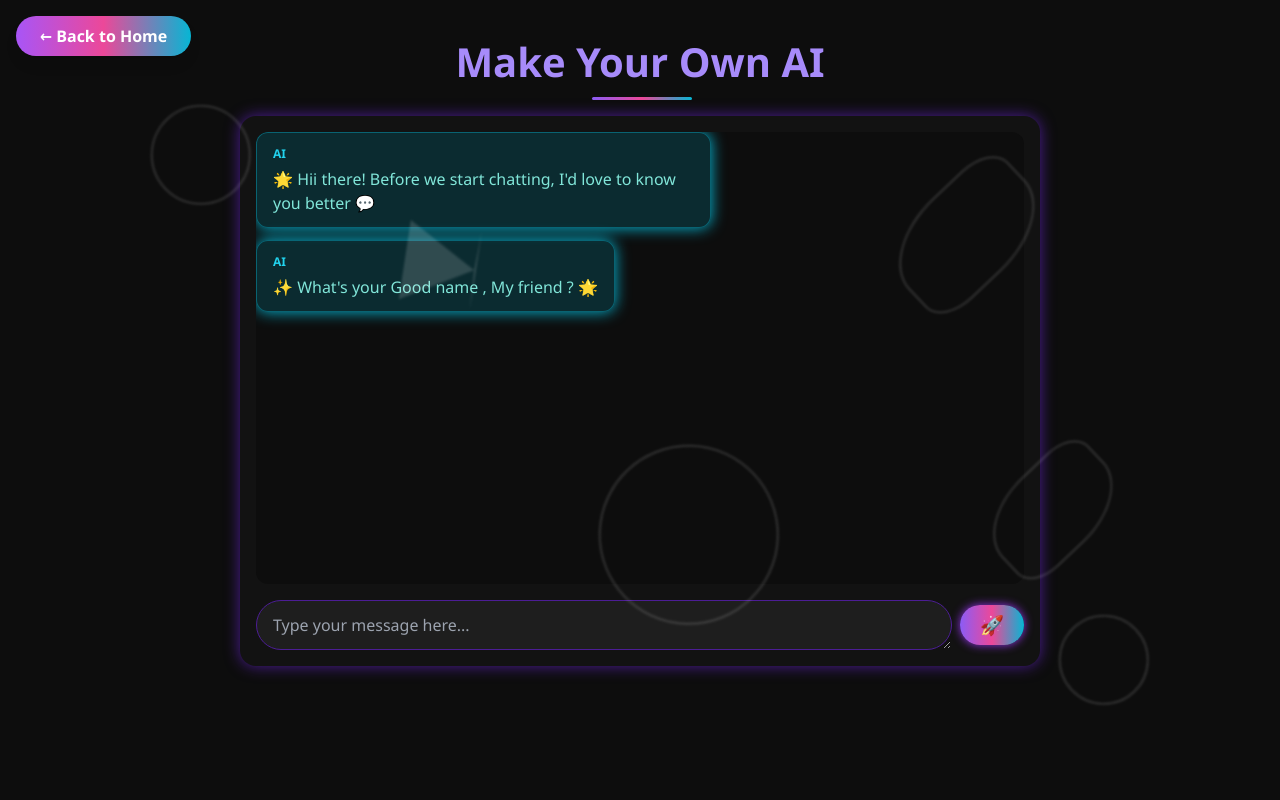
After one commit to YogyashriPatil/chat-to-AI-PDF-build-own-AI, a Django app: page /aboutinfo/ in a window 1280 px wide. The commit adds this page. Run offline with Django 5.2, Linux system fonts and the light colour scheme; some libraries are stand-ins or nearby versions.

Commit message:
Implement the rag feature

```diff
--- a/app1/urls.py
+++ b/app1/urls.py
@@ -14,5 +14,6 @@ urlpatterns = [
     path('chattopdf/', views.chattopdf, name='chattopdf'),
     path('builtownai/', views.builtownai, name='builtownai'),
     path('aboutus/', views.aboutus,name="aboutus"),
+    path('aboutinfo/', views.aboutinfo,name="aboutinfo"),
     # path('home/', views.home, name='home'),
 ]
--- a/app1/views.py
+++ b/app1/views.py
@@ -11,7 +11,14 @@ from django.contrib.auth.decorators import login_required
 from .forms import FileUploadForm
 from django.conf import settings
 from shutil import copyfile
-import os
+import os,json
+from langchain_text_splitters import RecursiveCharacterTextSplitter
+from langchain_community.document_loaders import PyPDFLoader
+from pathlib import Path
+from langchain_mistralai import MistralAIEmbeddings
+from qdrant_client import QdrantClient
+from langchain_qdrant import QdrantVectorStore
+
 # Create your views here.
 def home(request):
     user_email = request.COOKIES.get('user_email', None)  # Retrieve cookie
@@ -48,9 +55,18 @@ def chattoai(request):
 
     # return render(request, 'chattoai.html')
 
+def aboutinfo(request):
+    return render(request, 'aboutinfo.html')
 # @login_required(login_url='signin')
+@csrf_exempt
 def builtownai(request):
-
+    if request.method == 'POST':
+        data = json.loads(request.body)
+        responses = data.get('responses', '')
+        print("Received responses:", responses)
+        # return render(request, "builtownai.html")
+        return JsonResponse({'status': 'success', 'message': 'Responses received'})
+    return JsonResponse({'status': 'error', 'message': 'Invalid request'})
     api_key=config('BUILT_OWN_AI')
     client=Client(api_key=api_key)
     system_prompt="Your an AI assistant that work on the following detail. You always talk with the emojis and the behave like professional teacher"+str(request.POST.get('first_message'))
@@ -70,16 +86,69 @@ def builtownai(request):
 
 # @login_required(login_url='signin')
 def chattopdf(request):
-    if request.method == 'POST':
+    # if request.method == 'POST':
+    file = request.FILES.get('file')  # Check for uploaded file
+    message = request.POST.get('message')
+
+    if file:
         uploaded_file = request.FILES['file']  # 'file' is the name attribute of the input in your form
         file_path = os.path.join(settings.MEDIA_ROOT, uploaded_file.name)
         print(f"Saving file to: {file_path}")
-
+        file_name = uploaded_file.name
+        print(file_name)
         with open(file_path, 'wb+') as destination:
             for chunk in uploaded_file.chunks():
                 destination.write(chunk)
 
-        return render(request, 'upload.html', {'message': 'File uploaded successfully!'})
+        api_key=config('CHAT_TO_AI')
+        media_path = Path("E:/final wtl project/talktoai/media")
+        pdf_path= media_path / file_name;
+        print(pdf_path)
+
+        loader=PyPDFLoader(file_path=pdf_path)
+        docs=loader.load()
+        # print(docs[0])
+
+        text_spiltter=RecursiveCharacterTextSplitter(
+             chunk_size=1000,
+             chunk_overlap=200,
+        )
+        split_docs=text_spiltter.split_documents(documents=docs)
+
+        try:
+            api_key =config("MISTRAL_API_KEY")
+            model = "mistral-embed"
+            embedder = MistralAIEmbeddings(
+                model=model,
+                api_key=api_key
+            )
+            vector_Store=QdrantVectorStore.from_documents(
+                collection_name="talk_to_pdf",
+                url="http://localhost:6333",
+                embedding=embedder,
+                documents=[]
+            )
+            vector_Store.add_documents(split_docs)
+            print("Injection done")
+            search_result=vector_Store.similarity_search(
+                query="State a human right commision"
+            )
+            print("Search result",search_result)
+
+
+        except Exception as e:
+            print("Error creating embeddings:", e)
+
+    if message:
+        # try:
+        #     search_results = vector_store.similarity_search(query=message, k=3)  # Top 3 results
+        #     context = " ".join([doc.page_content for doc in search_results])  # Combine results
+
+        #      # Use a language model to generate an answer
+        print("Received message:", message)
+        # response_data['message'] = message
+
+    return render(request, 'upload.html', {'message': 'File uploaded successfully!'})
 
     return render(request, 'upload.html')
 
@@ -179,7 +248,6 @@ def signup(request):
 
     return render(request, 'signup.html')
 
-
 # @login_required(login_url='signin')
 def aboutus(request):
     return render(request, 'aboutus.html')
--- /dev/null
+++ b/docker_compose.yml
@@ -0,0 +1,5 @@
+services:
+  qdrant:
+    image: qdrant/qdrant
+    ports:
+       - 6333:6333
--- /dev/null
+++ b/template/aboutinfo.html
@@ -0,0 +1,398 @@
+<!DOCTYPE html>
+<html lang="en">
+<head>
+  <meta charset="UTF-8" />
+  <meta name="viewport" content="width=device-width, initial-scale=1" />
+  <title>Talk to AI</title>
+  <script src="https://cdn.tailwindcss.com"></script>
+  <style>
+    body {
+      margin: 0;
+      font-family: 'Segoe UI', Tahoma, Geneva, Verdana, sans-serif;
+      background-color: #000;
+      color: #fff;
+      overflow: hidden;
+      height: 100vh;
+      display: flex;
+    }
+
+    main {
+      flex-grow: 1;
+      display: flex;
+      flex-direction: column;
+      justify-content: flex-start;
+      align-items: center;
+      padding: 2rem;
+      position: relative;
+      overflow: hidden;
+      background: #0d0d0d;
+      color: #e0e0e0;
+      width: 100%;
+    }
+
+    header {
+      font-size: 2.5rem;
+      font-weight: 700;
+      color: #a78bfa;
+      margin-bottom: 1.5rem;
+      text-align: center;
+      position: relative;
+      user-select: none;
+    }
+
+    header::after {
+      content: '';
+      position: absolute;
+      left: 50%;
+      bottom: -8px;
+      width: 100px;
+      height: 3px;
+      background: linear-gradient(90deg, #8b5cf6, #ec4899, #06b6d4);
+      transform: translateX(-50%);
+      border-radius: 2px;
+      animation: moveLine 3s linear infinite;
+    }
+
+    @keyframes moveLine {
+      0% { transform: translateX(-50%) translateX(0); }
+      50% { transform: translateX(-50%) translateX(5px); }
+      100% { transform: translateX(-50%) translateX(0); }
+    }
+
+    #chat-container {
+      width: 100%;
+      max-width: 800px;
+      height: 550px;
+      background: #121212;
+      border-radius: 16px;
+      box-shadow: 0 0 15px #4c1d95;
+      display: flex;
+      flex-direction: column;
+      padding: 1rem;
+      user-select: none;
+    }
+
+    #messages {
+      flex-grow: 1;
+      overflow-y: auto;
+      padding-right: 10px;
+      margin-bottom: 1rem;
+      border-radius: 12px;
+      background-color: #0d0d0d;
+      display: flex;
+      flex-direction: column;
+      gap: 0.75rem;
+    }
+
+    #messages::-webkit-scrollbar {
+      width: 8px;
+    }
+
+    #messages::-webkit-scrollbar-thumb {
+      background-color: #9333ea;
+      border-radius: 8px;
+    }
+
+    .message {
+      max-width: 60%;
+      padding: 0.75rem 1rem;
+      border-radius: 12px;
+      font-size: 1rem;
+      position: relative;
+      animation: fadeInUp 0.4s ease forwards;
+      display: inline-block;
+      word-wrap: break-word;
+    }
+
+    @keyframes fadeInUp {
+      0% {opacity: 0; transform: translateY(15px);}
+      100% {opacity: 1; transform: translateY(0);}
+    }
+
+    .user-message {
+      background: rgba(147, 51, 234, 0.25);
+      border: 1px solid rgba(147, 51, 234, 0.5);
+      color: #984ee8;
+      align-self: flex-end;
+      box-shadow: 0 0 15px #9333ea;
+      text-align: right;
+    }
+
+    .user-message p:first-child {
+      font-weight: 600;
+      font-size: 0.75rem;
+      margin-bottom: 0.25rem;
+      color: #c084fc;
+    }
+
+    .bot-message {
+      background: rgba(6, 182, 212, 0.18);
+      border: 1px solid rgba(6, 182, 212, 0.4);
+      color: #81e6d9;
+      align-self: flex-start;
+      box-shadow: 0 0 15px #06b6d4;
+      text-align: left;
+    }
+
+    .bot-message p:first-child {
+      font-weight: 600;
+      font-size: 0.75rem;
+      margin-bottom: 0.25rem;
+      color: #22d3ee;
+    }
+
+    #input-area {
+      display: flex;
+      gap: 0.5rem;
+      align-items: center;
+    }
+
+    #user-input {
+      flex-grow: 1;
+      padding: 0.75rem 1rem;
+      border-radius: 9999px;
+      border: 1px solid #4c1d95;
+      background-color: #1e1e1e;
+      color: #ddd;
+      font-size: 1rem;
+      min-height: 40px;
+      max-height: 100px;
+      overflow-y: hidden;
+    }
+
+    #send-btn {
+      background: linear-gradient(90deg, #8b5cf6, #ec4899, #06b6d4);
+      color: white;
+      font-weight: 700;
+      border-radius: 9999px;
+      padding: 0 1.25rem;
+      cursor: pointer;
+      box-shadow: 0 0 10px #9333ea;
+      font-size: 1.2rem;
+      min-width: 48px;
+      height: 40px;
+    }
+
+    .shape {
+      position: fixed;
+      border: 2px solid rgba(255 255 255 / 0.15);
+      border-radius: 50%;
+      filter: blur(1px);
+      animation: floaty 20s ease-in-out infinite alternate;
+      z-index: 5;
+    }
+
+    .shape.triangle {
+      width: 0;
+      height: 0;
+      border-left: 40px solid transparent;
+      border-right: 40px solid transparent;
+      border-bottom: 70px solid rgba(255 255 255 / 0.15);
+      border-radius: 0;
+      animation: floaty 25s ease-in-out infinite alternate;
+    }
+
+    .shape.ellipse {
+      border-radius: 50% 25%;
+    }
+
+    @keyframes floaty {
+      0%   { transform: translate(0, 0) rotate(0deg); }
+      50%  { transform: translate(30px, -20px) rotate(180deg); }
+      100% { transform: translate(0, 0) rotate(360deg); }
+    }
+  </style>
+</head>
+<body>
+  <a href="{% url 'home' %}" class="fixed top-4 left-4 z-50 bg-gradient-to-r from-purple-500 via-pink-500 to-cyan-500 text-white font-bold py-2 px-6 rounded-full shadow-lg hover:shadow-pink-500 transition duration-300">
+    ← Back to Home
+  </a>
+
+  <main>
+    <header>Make Your Own AI</header>
+    <section id="chat-container">
+      <div id="messages"></div>
+      <div id="input-area">
+        <textarea id="user-input" placeholder="Type your message here..." autocomplete="off" spellcheck="false" rows="1"></textarea>
+        <button id="send-btn" title="Send message">🚀</button>
+      </div>
+    </section>
+  </main>
+
+  <!-- Floating shapes -->
+  <div class="shape" style="top: 15%; left: 10%; width: 100px; height: 100px;"></div>
+  <div class="shape ellipse" style="top: 60%; left: 75%; width: 140px; height: 90px;"></div>
+  <div class="shape" style="bottom: 20%; left: 45%; width: 180px; height: 180px;"></div>
+  <div class="shape triangle" style="top: 30%; left: 30%;"></div>
+  <div class="shape" style="bottom: 10%; right: 12%; width: 90px; height: 90px;"></div>
+  <div class="shape ellipse" style="top: 25%; right: 20%; width: 160px; height: 100px;"></div>
+
+  <!-- JS -->
+  <script>
+    const messages = document.getElementById('messages');
+    const input = document.getElementById('user-input');
+    const sendBtn = document.getElementById('send-btn');
+    // Clear persona data on page reload
+    let persona = null;
+    localStorage.removeItem('persona'); // Clear persona from localStorage on reload
+
+    // let persona = JSON.parse(localStorage.getItem('persona')) || null;
+    let personaStep = 0;
+    const personaQuestions = [
+      {
+        key: 'name',
+        question: "✨ What's your Good name , My friend ? 🌟",
+        praise: name => `Aww, ${name} is such a beautiful name! So glad you're here 💖`
+      },
+      {
+        key: 'age',
+        question: "🎈 Just wondering — how young are you? (Age is just a number!) 😉",
+        praise: age => `${age}? You're at such a vibrant and exciting stage of life! 🌈`
+      },
+      {
+        key: 'gender',
+        question: "🧸 What gender do you identify with, my awesome friend? 🌼",
+        praise: gender => `Thank you for sharing that with me! You shine just the way you are ✨`
+      },
+      {
+        key: 'likes',
+        question: "🌟 Tell me some things you *absolutely love* doing or are passionate about! 🎨🎧📚",
+        praise: likes => `Omg! ${likes} sound super cool! We totally need to talk more about that 😍`
+      },
+      {
+        key: 'nature',
+        question: "💫 Lastly, how would you describe your nature? Are you chill, energetic, curious? 😊",
+        praise: nature => `Being ${nature} is truly special. You're one-of-a-kind! 🌟`
+      }
+    ];
+    let tempPersona = {};
+    let allResponses = ''; // Variable to store all responses as a string
+    let askingPersonaChoice = false;
+
+    function appendMessage(text, sender = 'user') {
+      const msgDiv = document.createElement('div');
+      msgDiv.classList.add('message');
+      msgDiv.classList.add(sender === 'user' ? 'user-message' : 'bot-message');
+      msgDiv.innerHTML = `<p>${sender === 'user' ? 'You' : 'AI'}</p><p>${text}</p>`;
+      messages.appendChild(msgDiv);
+      messages.scrollTop = messages.scrollHeight;
+    }
+
+    function startPersonaSetup() {
+      persona = null;
+      tempPersona = {};
+      personaStep = 0;
+    //   localStorage.removeItem('persona');
+      appendMessage("✨ Let's build your new awesome persona!", 'bot');
+      setTimeout(() => appendMessage(personaQuestions[0].question, 'bot'), 800);
+    }
+    function sendAllResponsesToBuiltownai() {
+        fetch('/builtownai/', {
+        method: 'POST',
+        headers: {
+            'Content-Type': 'application/json'
+        },
+        body: JSON.stringify({ responses: allResponses })
+        })
+        .then(response => {
+            if (response.ok) {
+                console.log("Responses sent successfully!");
+                appendMessage("🎉 Your responses have been submitted to BuiltownAI!", 'bot');
+                // sendAllResponsesToBuiltownai();
+                 // Redirect to builtownai.html
+                // setTimeout(() => {
+                // window.location.href = '/builtownai.html';
+                // }, 2000);
+            } else {
+            appendMessage("⚠️ Failed to send responses. Please try again later.", 'bot');
+            }
+        })
+        .catch(error => {
+            console.error("Error sending responses:", error);
+            appendMessage("⚠️ An error occurred while sending responses.", 'bot');
+        });
+    }
+
+
+    function botReply(userText) {
+      if (askingPersonaChoice) {
+        const lower = userText.toLowerCase();
+        if (lower.includes('yes')) {
+          appendMessage(`Yay! Welcome back, ${persona.name} 🥳 Let’s continue right where we left off.`, 'bot');
+        } else if (lower.includes('no')) {
+          startPersonaSetup();
+        } else {
+          appendMessage("Please reply with **yes** or **no** 💬", 'bot');
+        }
+        askingPersonaChoice = false;
+        return;
+      }
+
+      if (!persona) {
+        const current = personaQuestions[personaStep];
+        tempPersona[current.key] = userText;
+
+        // Append user response to allResponses
+        allResponses += `${current.key}: ${userText}\n`;
+
+        // Praise response
+        setTimeout(() => appendMessage(current.praise(userText), 'bot'), 500);
+
+        personaStep++;
+        if (personaStep < personaQuestions.length) {
+          setTimeout(() => appendMessage(personaQuestions[personaStep].question, 'bot'), 1500);
+        }
+        else {
+          persona = tempPersona;
+          localStorage.setItem('persona', JSON.stringify(persona));
+          setTimeout(() => {
+            appendMessage("🎉 Yay! Your persona is set. I’m super excited to chat with you now! 💬", 'bot');
+            sendAllResponsesToBuiltownai();
+          }, 1000);
+        }
+      } else {
+        const response = `Hey ${persona.name}! You said you love ${persona.likes} and you're a ${persona.nature} soul — that’s awesome! Let’s dive into something fun 😄`;
+        setTimeout(() => appendMessage(response, 'bot'), 700);
+      }
+    }
+
+    function sendMessage() {
+      const text = input.value.trim();
+      if (!text) return;
+      appendMessage(text, 'user');
+      input.value = '';
+      botReply(text);
+    }
+
+    sendBtn.addEventListener('click', sendMessage);
+    input.addEventListener('keydown', e => {
+      if (e.key === 'Enter' && !e.shiftKey) {
+        e.preventDefault();
+        sendMessage();
+      }
+    });
+
+    input.addEventListener('input', () => {
+      input.style.height = 'auto';
+      input.style.height = input.scrollHeight + 'px';
+    });
+
+    // Ask user if they want to reuse their persona
+    if (persona) {
+      setTimeout(() => {
+        appendMessage(`👋 Welcome back, ${persona.name}! Would you like to continue with your previous persona or build a new one? (Reply: **yes** / **no**)`, 'bot');
+        askingPersonaChoice = true;
+      }, 600);
+    } else {
+      setTimeout(() => {
+        appendMessage("🌟 Hii there! Before we start chatting, I'd love to know you better 💬", 'bot');
+        setTimeout(() => {
+          appendMessage(personaQuestions[0].question, 'bot');
+        }, 1000);
+      }, 500);
+    }
+    // console.log(allResponses);
+  </script>
+
+</body>
+</html>
--- a/template/home.html
+++ b/template/home.html
@@ -139,7 +139,7 @@
       <ul class="mt-4">
         <li class="mb-4 px-4 py-2 rounded hover:bg-purple-600 cursor-pointer">Home</li>
         <li class="mb-4 px-4 py-2 rounded hover:bg-purple-600 cursor-pointer"><a href="{% url 'chattoai' %}">Chat to AI</a></li>
-        <li class="mb-4 px-4 py-2 rounded hover:bg-purple-600 cursor-pointer"><a href="{% url 'builtownai' %}">Build Own AI</a></li>
+        <li class="mb-4 px-4 py-2 rounded hover:bg-purple-600 cursor-pointer"><a href="{% url 'aboutinfo' %}">Build Own AI</a></li>
         <li class="mb-4 px-4 py-2 rounded hover:bg-purple-600 cursor-pointer"><a href="{% url 'chattopdf' %}">Chat to PDF</a></li>
         <li class="mb-4 px-4 py-2 rounded hover:bg-purple-600 cursor-pointer"><a href="{% url 'aboutus' %}">About US</a></li>
       </ul>
```
Also changed, not shown: template/upload.html (+107 -10 lines), template/uploadjs.js (added, +62 -0 lines), 3 other files.
